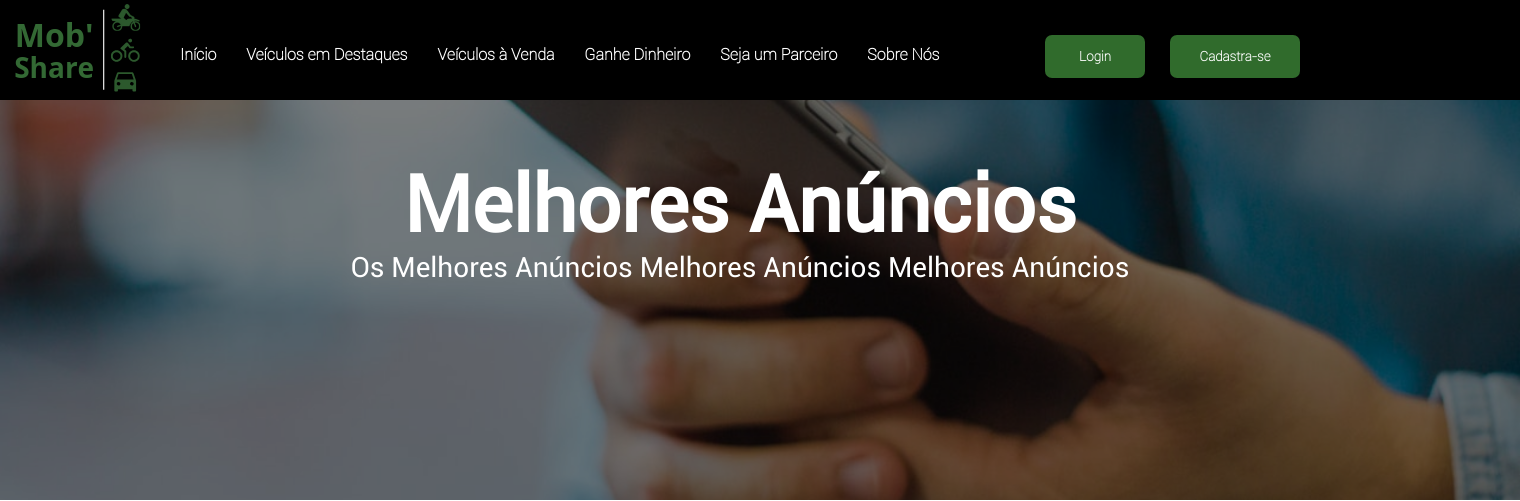
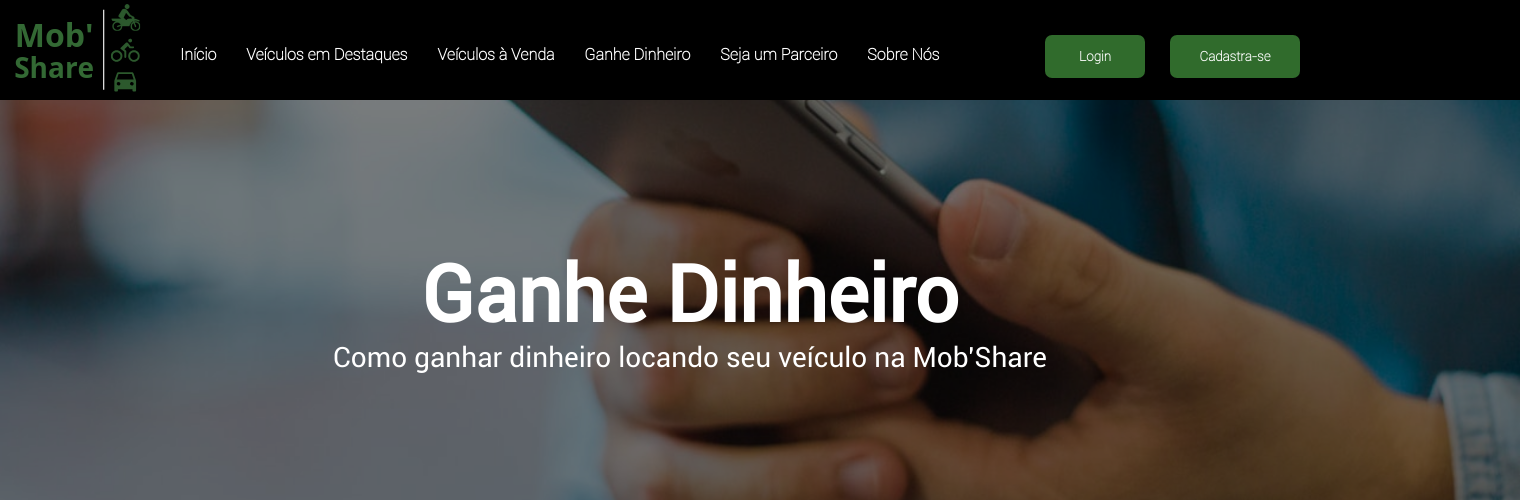
Before and after one commit to pushcodecontato/Web, a PHP site: page /view/como_ganhar_dinheiro.php in a window 1520 px wide. Shown: the top 501 px of the page. Run offline with PHP 8.4, Linux system fonts and the light colour scheme.

Commit message:
site quase pronto

```diff
--- a/view/como_ganhar_dinheiro.php
+++ b/view/como_ganhar_dinheiro.php
@@ -36,8 +36,8 @@
                     </div>
                 </nav>
                 <div class="caixa_texto_pages_all">
-                    <h1 class="texto_primario_h1">Melhores Anúncios</h1>
-                    <p class="texto_secundario_p"> Os Melhores Anúncios Melhores Anúncios Melhores Anúncios</p>
+                    <h1 class="texto_primario_h1">Ganhe Dinheiro</h1>
+                    <p class="texto_secundario_p"> Como ganhar dinheiro locando seu veículo na Mob'Share</p>
                 </div>
             </div>
         </header>
--- a/view/css/estrutura.css
+++ b/view/css/estrutura.css
@@ -75,9 +75,9 @@
     background-color: rgba(0, 0, 0, 0.501);
 }
 .caixa_texto_pages_all{
-    width: 1000px;
+    width: 900px;
     height: 140px;
-    position: absolute;
+    position: relative;
     left: 50%;
     top: 30%;
     margin-left: -520px;
@@ -96,6 +96,7 @@
     font-size: 28px;
     text-align: center;
     font-family: "Roboto-regular";
+/*    margin-left: 110px;*/
     /* font-weight: bold; */
 }
 .texto_primario{
--- a/view/home.php
+++ b/view/home.php
@@ -34,7 +34,7 @@
                     </div>
                 </nav>
                 <div class="texto_chamativo">
-                    <p class="texto_primario">Ganhar dinheiro <span style="color:#306b2c;">compartilhando</span> seu veículo nunca foi tão fácil</p>
+                    <p class="texto_primario">Ganhar dinheiro compartilhando seu veículo nunca foi tão fácil</p>
                     <p class="texto_secundario">O que acha de anúnciar ele AGORA!</p>
                     <div class="btn_anunciar">
                         <a href="#">Anuncie-já!</a>
--- a/view/melhores_anuncios.php
+++ b/view/melhores_anuncios.php
@@ -33,7 +33,7 @@
                         </div>
                     </nav>
                     <div class="caixa_texto_pages_all">
-                        <h1 class="texto_primario_h1">Melhores Anúncios</h1>
+                        <h1 class="texto_primario_h1">Veículos em Destaques</h1>
                         <p class="texto_secundario_p"> Os Melhores Anúncios Melhores Anúncios Melhores Anúncios</p>
                     </div>
                 </div>
--- a/view/parceiros.php
+++ b/view/parceiros.php
@@ -36,8 +36,8 @@
                     </div>
                 </nav>
                 <div class="caixa_texto_pages_all">
-                    <h1 class="texto_primario_h1">Principais Anúncios</h1>
-                    <p class="texto_secundario_p"> Os Principais Anúncios  Principais Anúncios Principais Anúncios Principais Anúncios</p>
+                    <h1 class="texto_primario_h1">Seja um Parceiro</h1>
+                    <p class="texto_secundario_p"> Os benefícios de ser um parceiro da Mob'share</p>
                 </div>
             </div>
         </header>
--- a/view/principais_anuncios.php
+++ b/view/principais_anuncios.php
@@ -36,7 +36,7 @@
                     </nav>
                     <div class="caixa_texto_pages_all">
                         <h1 class="texto_primario_h1">Principais Anúncios</h1>
-                        <p class="texto_secundario_p"> Os Principais Anúncios  Principais Anúncios Principais Anúncios Principais Anúncios</p>
+                        <p class="texto_secundario_p"> Os principais anúncios de veículos aqui da Mob'Share</p>
                     </div>
                 </div>
             </header>
```
